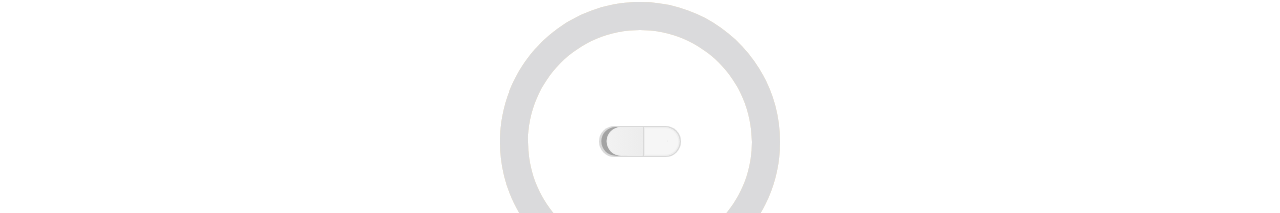
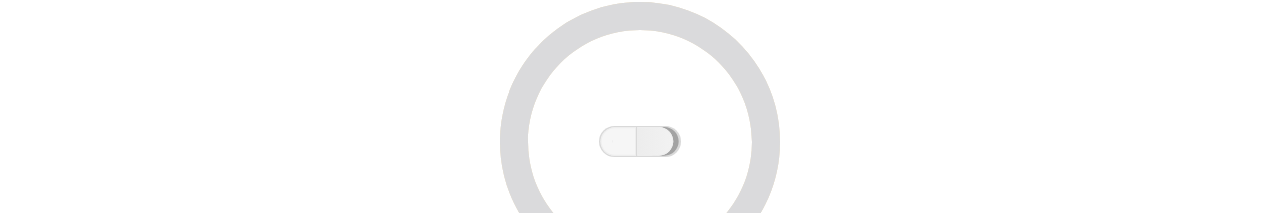
Before and after one commit to SwitchON-HURRI/SwitchON-FE, a React (Vite) app: page / in a window 1280 px wide. Shown: the part 351-564 px from the top of the page. Built offline with nearby package versions, Linux system fonts and the light colour scheme; a web font is replaced by a local one.

Commit message:
design: 스위치 이미지 좌우반전

```diff
--- a/src/pages/HomePage/Home.module.css
+++ b/src/pages/HomePage/Home.module.css
@@ -35,7 +35,7 @@
   position: absolute;
   top: 50%;
   left: 50%;
-  transform: translate(-50%, -50%);
+  transform: translate(-50%, -50%) scaleX(-1);
 }
 
 .addScheduleBox {
```
